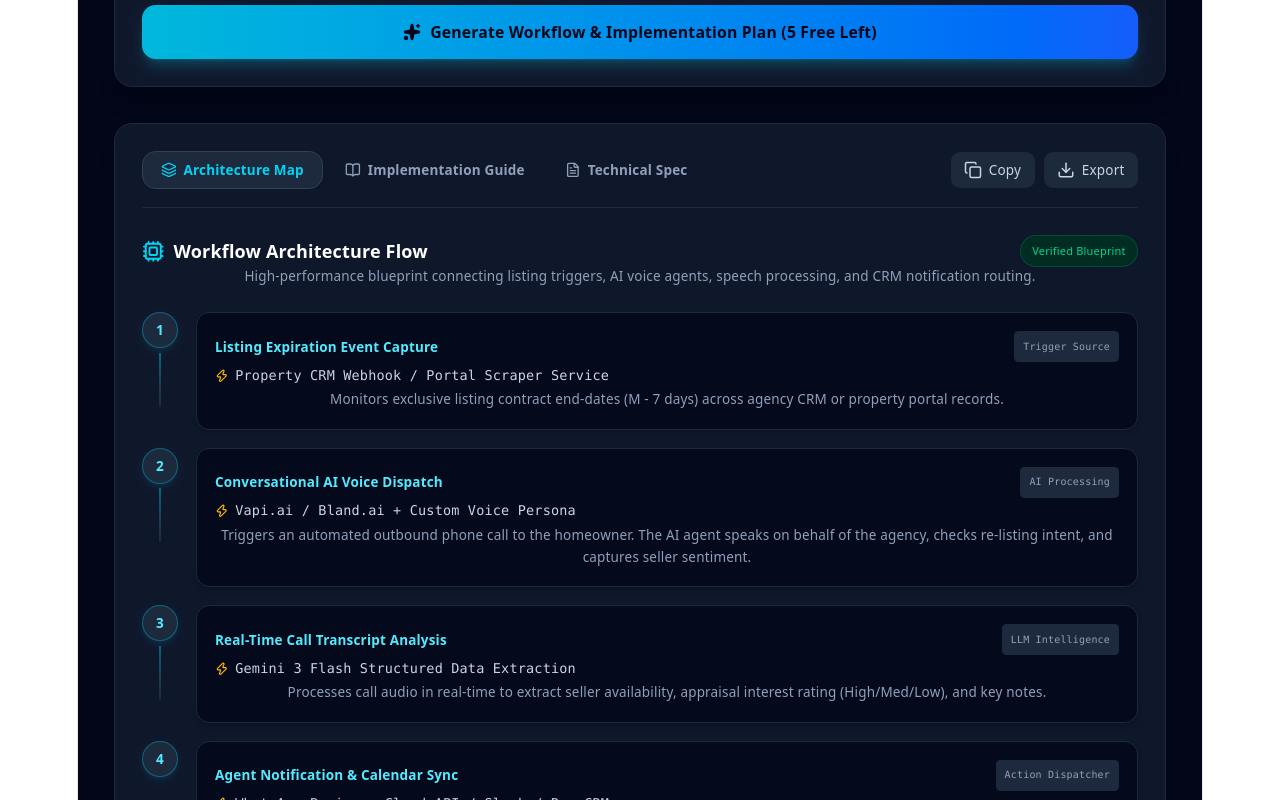
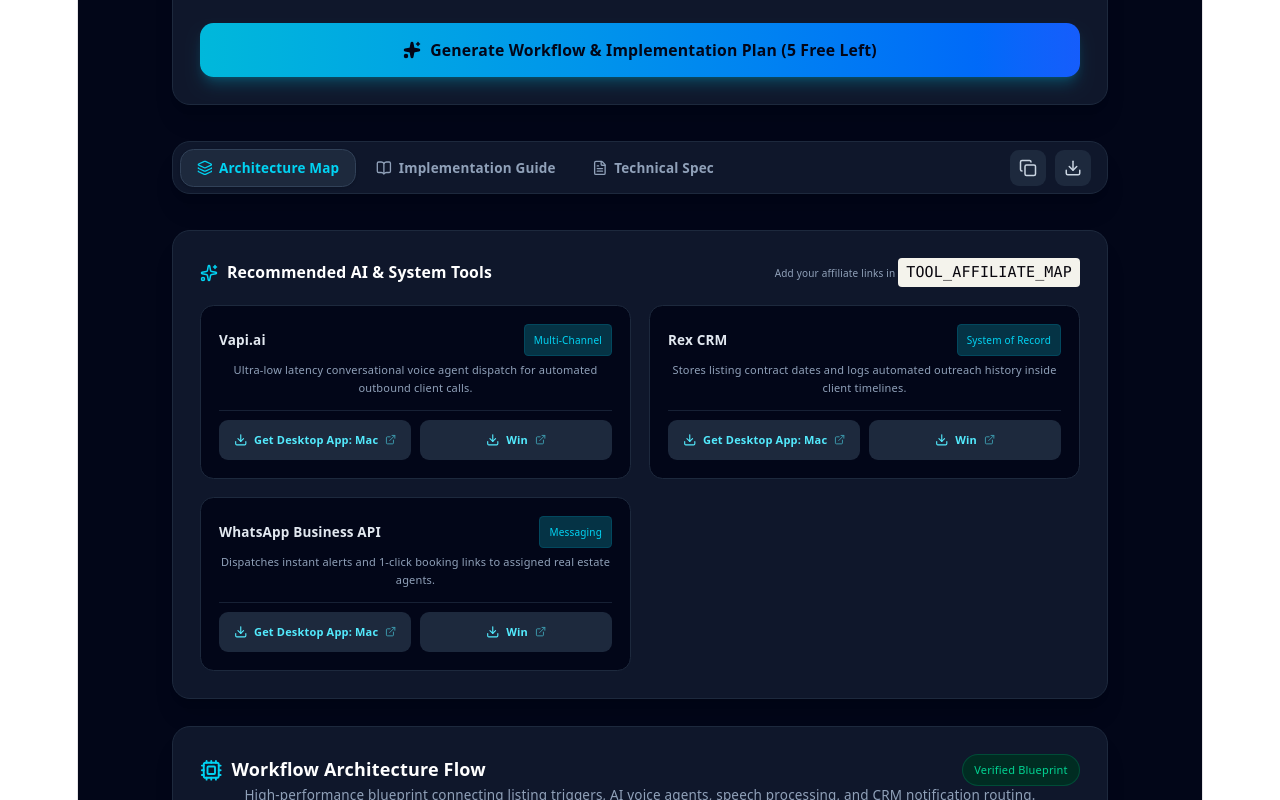
Before and after one commit to myname-Kzam01/workflow-intelligence-platform, a React (Vite) app: page / in a window 1280 px wide. Shown: the part 800-1600 px from the top of the page. Built offline with nearby package versions, Linux system fonts and the light colour scheme.

Commit message:
with download buttons

```diff
--- a/src/App.jsx
+++ b/src/App.jsx
@@ -3,8 +3,19 @@
   Building2, Globe, Wrench, Sparkles, Play, Cpu, CheckCircle2,
   ArrowRight, Layers, FileText, Download, RefreshCw, Zap,
   Bot, PhoneCall, Database, MessageSquare, Terminal, ChevronRight, Copy, Check,
-  BookOpen, Rocket, ShieldCheck, Users, Workflow
+  BookOpen, Rocket, ShieldCheck, Users, Workflow, ExternalLink
 } from 'lucide-react';
+
+// Affiliate Link Mapping Dictionary for Tools
+const TOOL_AFFILIATE_MAP = {
+  "Vapi.ai": "https://vapi.ai/?via=your_affiliate_id",
+  "Bland.ai": "https://bland.ai/?ref=your_affiliate_id",
+  "Rex CRM": "https://www.rexsoftware.com/?ref=your_affiliate_id",
+  "WhatsApp Business API": "https://business.whatsapp.com/",
+  "Twilio": "https://www.twilio.com/referral/your_affiliate_id",
+  "Gemini 3 Flash": "https://ai.google.dev/",
+  "Default": "https://your-default-affiliate-link.com"
+};
 
 // Preset Scenarios
 const PRESETS = [
@@ -13,7 +24,7 @@
     industry: "Real Estate",
     country: "Australia",
     systems: "realestate.com.au, domain.com.au, Rex CRM, Twilio, WhatsApp, Vapi AI",
-    request: "A real estate business in Australia wants to trigger when listings are finishing their exclusive contract that has been listed on realestate.com.au or domain.com.au, call the homeowner on behalf of a new real estate agent using conversational AI voice, and send the new realestate agent a WhatsApp message to book an appraisal or receive feedback."
+    request: "A real estate business in Australia wants to trigger when listings are finishing their exclusive contract that has been listed on realestate.com.au or domain.com.au, call the homeowner on behalf of a new real estate agent using conversational AI voice, and send the new realestate agent a WhatsApp message to book an appraisal or receive feedback from the call."
   },
   {
     title: "US Healthcare - Patient Intake & Screening",
@@ -64,6 +75,32 @@
       details: "Pushes immediate notification to the assigned real estate agent with call summary and 1-click booking links for property appraisal."
     }
   ],
+  recommendedTools: [
+    {
+      name: "Vapi.ai",
+      category: "Voice AI Calling",
+      description: "Ultra-low latency conversational voice agent dispatch for automated outbound client calls.",
+      badge: "Multi-Channel",
+      macLink: "https://vapi.ai/?via=mac_download_aff",
+      winLink: "https://vapi.ai/?via=win_download_aff"
+    },
+    {
+      name: "Rex CRM",
+      category: "System of Record",
+      description: "Stores listing contract dates and logs automated outreach history inside client timelines.",
+      badge: "System of Record",
+      macLink: "https://www.rexsoftware.com/?ref=mac_download_aff",
+      winLink: "https://www.rexsoftware.com/?ref=win_download_aff"
+    },
+    {
+      name: "WhatsApp Business API",
+      category: "Messaging",
+      description: "Dispatches instant alerts and 1-click booking links to assigned real estate agents.",
+      badge: "Messaging",
+      macLink: "https://business.whatsapp.com/",
+      winLink: "https://business.whatsapp.com/"
+    }
+  ],
   implementationGuide: [
     {
       phase: "Phase 1: Setup & API Credentials",
@@ -108,13 +145,14 @@
   const [industry, setIndustry] = useState("Real Estate");
   const [country, setCountry] = useState("Australia");
   const [systems, setSystems] = useState("realestate.com.au, domain.com.au, Rex CRM, Twilio, WhatsApp");
-  const [requestText, setRequestText] = useState("A real estate business in Australia wants to trigger when listings are finishing their exclusive contract that has been listed on realestate.com.au or domain.com.au, call the homeowner on behalf of a new real estate agent using conversational AI voice, and send the new realestate agent a WhatsApp message to book an appraisal or receive feedback from the call.");
+  const [requestText, setRequestText] = useState("A real estate business in Australia wants to trigger when listings are finishing their exclusive contract that has been listed on realestate.com.au or domain.com.au, call the homeowner on behalf of a new real estate agent using conversational AI voice, and send the new realestate agent a WhatsApp message to book an appraisal or to receive feedback from the call.");
 
   const [isAnalyzing, setIsAnalyzing] = useState(false);
   const [analysis, setAnalysis] = useState(DEMO_ANALYSIS);
   const [activeTab, setActiveTab] = useState("visualizer");
   const [copied, setCopied] = useState(false);
   const [remainingFreeRuns, setRemainingFreeRuns] = useState(5);
+  const [affiliateLink, setAffiliateLink] = useState("");
 
   const applyPreset = (preset) => {
     setIndustry(preset.industry);
@@ -140,6 +178,9 @@
             "summary": "Short executive breakdown of the complete workflow execution plan",
             "architectureSteps": [
               { "step": 1, "name": "...", "type": "Trigger Source|AI Processing|LLM Intelligence|Action Dispatcher", "tech": "...", "details": "..." }
+            ],
+            "recommendedTools": [
+              { "name": "Tool Name", "category": "Voice AI", "description": "...", "badge": "AI", "macLink": "https://...", "winLink": "https://..." }
             ],
             "implementationGuide": [
               {
@@ -186,6 +227,10 @@
         { step: 2, name: "AI Orchestration", type: "AI Processing", tech: "Gemini 3 Flash + Voice Engine", details: "Executes automated communication or reasoning logic." },
         { step: 3, name: "Multi-channel Notification", type: "Action Dispatcher", tech: "REST API / Messaging API", details: "Dispatches alerts & syncs results back into internal CRM." }
       ],
+      recommendedTools: [
+        { name: "Vapi.ai", category: "Voice AI", description: "Outbound AI voice agent provider.", badge: "AI Voice", macLink: "https://vapi.ai/", winLink: "https://vapi.ai/" },
+        { name: "Rex CRM", category: "CRM", description: "Real estate database & client tracking.", badge: "CRM", macLink: "https://www.rexsoftware.com/", winLink: "https://www.rexsoftware.com/" }
+      ],
       implementationGuide: [
         {
           phase: "Phase 1: Environment & Credential Configuration",
@@ -222,8 +267,8 @@
   return (
     <div className="min-h-screen bg-slate-950 text-slate-100 font-sans flex flex-col antialiased m-0 p-0">
       {/* Top Navbar */}
-      <header className="border-b border-slate-800 bg-slate-900/90 backdrop-blur sticky top-0 z-50 mt-0 pt-0">
-        <div className="max-w-5xl mx-auto px-4 sm:px-6 lg:px-8 h-16 flex items-center justify-between">
+      <header className="border-b border-slate-800 bg-slate-900/90 backdrop-blur sticky top-0 z-50 m-0 pt-0">
+        <div className="max-w-4xl mx-auto px-4 sm:px-6 lg:px-8 h-16 flex items-center justify-between">
           <div className="flex items-center space-x-3">
             <div className="bg-gradient-to-tr from-cyan-500 to-blue-600 p-2 rounded-xl text-white shadow-lg shadow-cyan-500/20">
               <Layers className="w-6 h-6" />
@@ -238,10 +283,10 @@
       </header>
 
       {/* Main Single-Column Vertical Container */}
-      <main className="flex-1 max-w-5xl w-full mx-auto px-4 sm:px-6 lg:px-8 py-8 flex flex-col space-y-8">
+      <main className="flex-1 max-w-4xl w-full mx-auto px-4 sm:px-6 lg:px-8 py-8 space-y-8">
 
-        {/* Demo Scenarios Section */}
-        <section className="bg-slate-900 border border-slate-800 rounded-2xl p-5 shadow-xl">
+        {/* Presets Card */}
+        <div className="bg-slate-900 border border-slate-800 rounded-2xl p-5 shadow-xl">
           <div className="flex items-center justify-between mb-3">
             <h2 className="text-sm font-semibold text-slate-300 flex items-center">
               <Play className="w-4 h-4 mr-2 text-cyan-400" /> Demo Scenarios
@@ -263,10 +308,10 @@
               </button>
             ))}
           </div>
-        </section>
+        </div>
 
-        {/* Automation Request Intake Section */}
-        <section className="bg-slate-900 border border-slate-800 rounded-2xl p-6 shadow-xl space-y-5">
+        {/* Workflow Intake Form */}
+        <div className="bg-slate-900 border border-slate-800 rounded-2xl p-6 shadow-xl space-y-5">
           <div className="border-b border-slate-800 pb-4">
             <h2 className="text-lg font-bold text-white flex items-center">
               <Wrench className="w-5 h-5 mr-2 text-cyan-400" /> Automation Request Intake
@@ -350,15 +395,14 @@
               </>
             )}
           </button>
-        </section>
+        </div>
 
-        {/* Output Navigation & Results Section */}
-        <section className="bg-slate-900 border border-slate-800 rounded-2xl p-6 shadow-xl space-y-6">
-          <div className="flex flex-col sm:flex-row items-center justify-between border-b border-slate-800 pb-4 gap-4">
-            <div className="flex space-x-1 w-full sm:w-auto overflow-x-auto pb-1 sm:pb-0">
+        {/* Output Section */}
+        <div className="bg-slate-900 border border-slate-800 p-1.5 rounded-2xl flex items-center justify-between shadow-xl">
+          <div className="flex space-x-1">
             <button
               onClick={() => setActiveTab("visualizer")}
-                className={`px-4 py-2 rounded-xl text-xs font-semibold flex items-center transition-all cursor-pointer whitespace-nowrap ${
+              className={`px-3.5 py-2 rounded-xl text-xs font-semibold flex items-center transition-all cursor-pointer ${
                 activeTab === "visualizer"
                   ? "bg-slate-800 text-cyan-400 border border-slate-700 shadow"
                   : "text-slate-400 hover:text-slate-200"
@@ -369,7 +413,7 @@
 
             <button
               onClick={() => setActiveTab("guide")}
-                className={`px-4 py-2 rounded-xl text-xs font-semibold flex items-center transition-all cursor-pointer whitespace-nowrap ${
+              className={`px-3.5 py-2 rounded-xl text-xs font-semibold flex items-center transition-all cursor-pointer ${
                 activeTab === "guide"
                   ? "bg-slate-800 text-cyan-400 border border-slate-700 shadow"
                   : "text-slate-400 hover:text-slate-200"
@@ -380,7 +424,7 @@
 
             <button
               onClick={() => setActiveTab("blueprint")}
-                className={`px-4 py-2 rounded-xl text-xs font-semibold flex items-center transition-all cursor-pointer whitespace-nowrap ${
+              className={`px-3.5 py-2 rounded-xl text-xs font-semibold flex items-center transition-all cursor-pointer ${
                 activeTab === "blueprint"
                   ? "bg-slate-800 text-cyan-400 border border-slate-700 shadow"
                   : "text-slate-400 hover:text-slate-200"
@@ -390,29 +434,77 @@
             </button>
           </div>
 
-            <div className="flex items-center space-x-2">
+          <div className="flex items-center space-x-2 pr-2">
             <button
               onClick={copyBlueprint}
-                className="p-2 rounded-lg bg-slate-800 hover:bg-slate-750 text-slate-300 transition-colors cursor-pointer flex items-center text-xs px-3"
+              className="p-2 rounded-lg bg-slate-800 hover:bg-slate-750 text-slate-300 transition-colors cursor-pointer"
               title="Copy Analysis JSON"
             >
-                {copied ? <Check className="w-4 h-4 text-emerald-400 mr-1.5" /> : <Copy className="w-4 h-4 mr-1.5" />}
-                <span>{copied ? "Copied" : "Copy"}</span>
+              {copied ? <Check className="w-4 h-4 text-emerald-400" /> : <Copy className="w-4 h-4" />}
             </button>
             <button
               onClick={downloadBlueprint}
-                className="p-2 rounded-lg bg-slate-800 hover:bg-slate-750 text-slate-300 transition-colors cursor-pointer flex items-center text-xs px-3"
+              className="p-2 rounded-lg bg-slate-800 hover:bg-slate-750 text-slate-300 transition-colors cursor-pointer"
               title="Download Blueprint JSON"
             >
-                <Download className="w-4 h-4 mr-1.5" />
-                <span>Export</span>
+              <Download className="w-4 h-4" />
             </button>
           </div>
         </div>
 
-          {/* TAB 1: Visual Architecture */}
         {activeTab === "visualizer" && (
           <div className="space-y-6">
+            {/* RECOMMENDED AI TOOLS GRID WITH MAC/WIN AFFILIATE BUTTONS */}
+            {analysis?.recommendedTools && analysis.recommendedTools.length > 0 && (
+              <div className="bg-slate-900 border border-slate-800 rounded-2xl p-6 shadow-xl space-y-4">
+                <div className="flex items-center justify-between">
+                  <h3 className="text-sm font-bold text-white flex items-center">
+                    <Sparkles className="w-4 h-4 mr-2 text-cyan-400" /> Recommended AI & System Tools
+                  </h3>
+                  <span className="text-[10px] text-slate-400">Add your affiliate links in <code className="text-cyan-400 font-mono">TOOL_AFFILIATE_MAP</code></span>
+                </div>
+                <div className="grid grid-cols-1 md:grid-cols-2 gap-4">
+                  {analysis.recommendedTools.map((tool, idx) => (
+                    <div key={idx} className="bg-slate-950 border border-slate-800 rounded-xl p-4 flex flex-col justify-between space-y-3">
+                      <div>
+                        <div className="flex items-center justify-between mb-1">
+                          <span className="text-xs font-bold text-slate-200">{tool.name}</span>
+                          <span className="text-[10px] bg-cyan-950 text-cyan-400 border border-cyan-800/50 px-2 py-0.5 rounded font-medium">
+                            {tool.badge || tool.category}
+                          </span>
+                        </div>
+                        <p className="text-[11px] text-slate-400 leading-relaxed">{tool.description}</p>
+                      </div>
+                      <div className="flex items-center space-x-2 pt-2 border-t border-slate-800/80">
+                        <a
+                          href={TOOL_AFFILIATE_MAP[tool.name] || tool.macLink || TOOL_AFFILIATE_MAP["Default"]}
+                          target="_blank"
+                          rel="noopener noreferrer"
+                          className="flex-1 bg-slate-800 hover:bg-slate-700 text-cyan-300 text-[11px] font-semibold py-1.5 px-3 rounded-lg flex items-center justify-center space-x-1.5 transition-colors cursor-pointer"
+                        >
+                          <Download className="w-3 h-3" />
+                          <span>Get Desktop App: Mac</span>
+                          <ExternalLink className="w-2.5 h-2.5 opacity-60" />
+                        </a>
+                        <a
+                          href={TOOL_AFFILIATE_MAP[tool.name] || tool.winLink || TOOL_AFFILIATE_MAP["Default"]}
+                          target="_blank"
+                          rel="noopener noreferrer"
+                          className="flex-1 bg-slate-800 hover:bg-slate-700 text-cyan-300 text-[11px] font-semibold py-1.5 px-3 rounded-lg flex items-center justify-center space-x-1.5 transition-colors cursor-pointer"
+                        >
+                          <Download className="w-3 h-3" />
+                          <span>Win</span>
+                          <ExternalLink className="w-2.5 h-2.5 opacity-60" />
+                        </a>
+                      </div>
+                    </div>
+                  ))}
+                </div>
+              </div>
+            )}
+
+            {/* Architecture Map Card */}
+            <div className="bg-slate-900 border border-slate-800 rounded-2xl p-6 shadow-xl space-y-6">
               <div>
                 <div className="flex items-center justify-between">
                   <h3 className="text-base font-bold text-white flex items-center">
@@ -465,11 +557,11 @@
                 </div>
               </div>
             </div>
+          </div>
         )}
 
-          {/* TAB 2: Implementation Guide */}
         {activeTab === "guide" && (
-            <div className="space-y-6">
+          <div className="bg-slate-900 border border-slate-800 rounded-2xl p-6 shadow-xl space-y-6">
             <div>
               <h3 className="text-base font-bold text-white flex items-center">
                 <BookOpen className="w-5 h-5 mr-2 text-cyan-400" /> Step-by-Step Business Implementation Guide
@@ -484,7 +576,10 @@
                 <div key={pIdx} className="bg-slate-950 border border-slate-800 rounded-xl p-5 space-y-3">
                   <div className="flex items-center space-x-2 border-b border-slate-800/80 pb-2.5">
                     <div className="p-1.5 rounded-lg bg-cyan-950 text-cyan-400 border border-cyan-800/60">
-                        <ShieldCheck className="w-4 h-4" />
+                      {pIdx === 0 && <ShieldCheck className="w-4 h-4" />}
+                      {pIdx === 1 && <Bot className="w-4 h-4" />}
+                      {pIdx === 2 && <Users className="w-4 h-4" />}
+                      {pIdx === 3 && <Rocket className="w-4 h-4" />}
                     </div>
                     <h4 className="text-sm font-bold text-slate-200">
                       {phase.phase}
@@ -507,9 +602,9 @@
           </div>
         )}
 
-          {/* TAB 3: Technical Spec */}
         {activeTab === "blueprint" && (
-            <div className="space-y-5">
+          <div className="bg-slate-900 border border-slate-800 rounded-2xl p-6 shadow-xl space-y-5">
+            <div className="flex items-center justify-between">
               <div>
                 <h3 className="text-base font-bold text-white flex items-center">
                   <FileText className="w-5 h-5 mr-2 text-cyan-400" /> Exportable Implementation Spec
@@ -517,6 +612,13 @@
                 <p className="text-xs text-slate-400 mt-1">
                   Machine-readable configuration schema for automated system deployment and workflow orchestration.
                 </p>
+              </div>
+              <button
+                onClick={downloadBlueprint}
+                className="px-3 py-1.5 bg-cyan-500 hover:bg-cyan-400 text-slate-950 text-xs font-bold rounded-lg flex items-center transition-colors cursor-pointer"
+              >
+                <Download className="w-3.5 h-3.5 mr-1.5" /> Export JSON
+              </button>
             </div>
 
             <div className="bg-slate-950 border border-slate-800 rounded-xl p-4 font-mono text-xs text-emerald-400 overflow-x-auto max-h-[450px]">
@@ -528,17 +630,18 @@
                   generated_at: new Date().toISOString()
                 },
                 systems_used: systems.split(',').map(s => s.trim()),
+                recommended_tools: analysis.recommendedTools,
                 architecture: analysis.architectureSteps,
                 implementation_guide: analysis.implementationGuide
               }, null, 2)}</pre>
             </div>
           </div>
         )}
-        </section>
 
       </main>
 
-      <footer className="border-t border-slate-800 py-4 text-center text-xs text-slate-500">
+      {/* Footer */}
+      <footer className="border-t border-slate-800 py-4 text-center text-xs text-slate-500 mt-12">
         Workflow Intelligence Platform &bull; End-to-End Automation Architecture & Business Implementation Guides
       </footer>
     </div>
```
Lines whose indentation alone changed are shown as unchanged.
